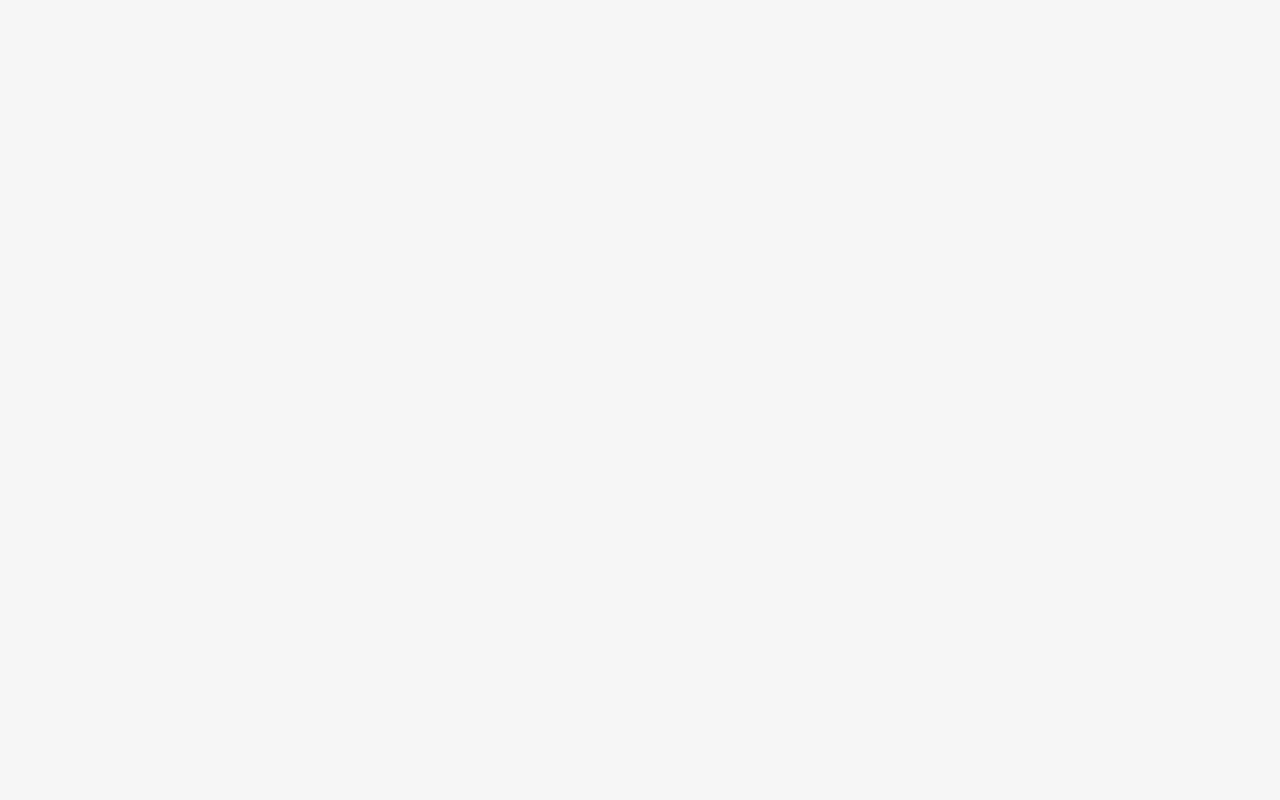
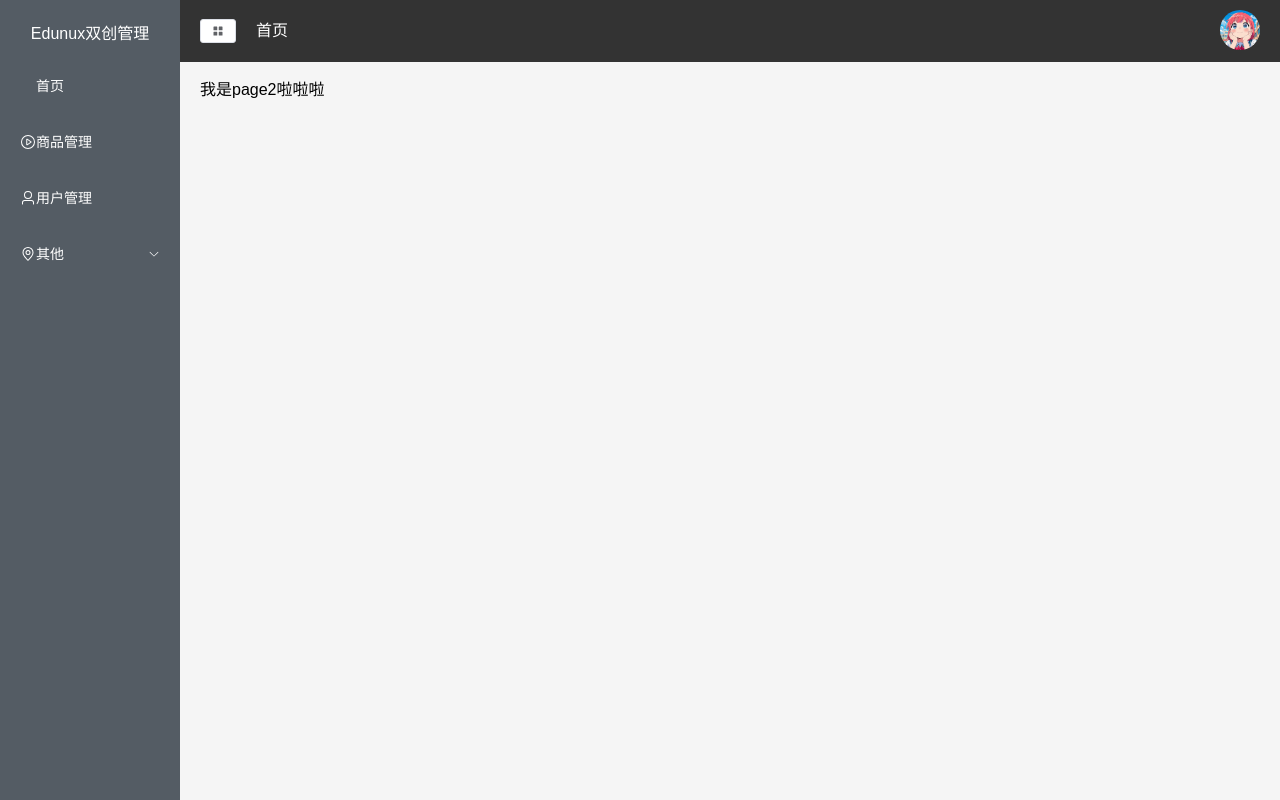
Before and after one commit to hope954/Edunux, a Vue app: page /#/page2 in a window 1280 px wide. Before the commit this address led to /#/home. Shown: the top 800 px of the page. Built offline with nearby package versions, Linux system fonts and the light colour scheme.

Commit message:
feature：实现了页面左侧菜单栏的路由跳转

```diff
--- a/src/components/CommonAside.vue
+++ b/src/components/CommonAside.vue
@@ -1,7 +1,9 @@
 <template>
     <el-aside :width="$store.state.isCollapse?'180px':'64px'">
         <el-menu class="el-menu-vertical-demo" background-color="#545c64" text-color="#fff" :collapse="!$store.state.isCollapse" :collapse-transition="false">
-            <el-menu-item :index="item.path" v-for="item in noChildren()" :key="item.path">
+          <h3 v-show="$store.state.isCollapse">Edunux双创管理</h3>
+          <h3 v-show="!$store.state.isCollapse">Edunux</h3>
+          <el-menu-item :index="item.path" v-for="item in noChildren()" :key="item.path" @click="clickMenu(item)">
                 <component class="icons" :is="item.icon"></component>
                 <span>{{ item.label }}</span>
             </el-menu-item>
@@ -11,7 +13,7 @@
                     <span>{{ item.label }}</span>
                 </template>
                 <el-menu-item-group>
-                    <el-menu-item :index="subItem.path" v-for="(subItem,subIndex) in item.children" :key="subIndex">
+                    <el-menu-item :index="subItem.path" v-for="(subItem,subIndex) in item.children" :key="subIndex"  @click="clickMenu(subItem)">
                         <component class="icons" :is="subItem.icon"></component>
                         <span>{{ subItem.label }}</span>
                     </el-menu-item>
@@ -26,6 +28,7 @@
     </el-aside>
 </template>
 <script>
+import {useRouter} from 'vue-router'
 export default{
     setup(){
         const list = [
@@ -71,6 +74,7 @@ export default{
           ],
         },
         ];
+        const router =useRouter();
         //两个方法，判断是否有二级菜单
         const noChildren = () =>{
             return list.filter((item)=>!item.children);
@@ -78,9 +82,16 @@ export default{
         const hasChildren = () =>{
             return list.filter((item)=>item.children);
         };
+        const clickMenu = (item ) =>{
+            router.push({
+              name:item.name,
+            });
+
+        };
         return {
             noChildren,
             hasChildren,
+            clickMenu,
         };
     }
 }
@@ -95,10 +106,16 @@ export default{
     /* background-color: #9fa1a4; */
 }
 .el-menu-vertical-demo{
-  height: 900px;
+  height: 2000px;
   background-color:#545c64;
 }
 .el-menu{
   border: none;
+  h3{
+    line-height: 48px;
+    color: #fff;
+    text-align: center;
+    margin-top: 10px;
+  }
 }
 </style>
--- a/src/components/CommonHeader.vue
+++ b/src/components/CommonHeader.vue
@@ -52,9 +52,9 @@ header{
     align-items:center;
     width: 100%;
     height: 100%;
-    padding-top: 0px;
+    padding-top: 10px;
     padding-right: 20px;
-    padding-bottom: 0px;
+    padding-bottom: 10px;
     padding-left: 0px;
     background-color: #333;
 }
--- /dev/null
+++ b/src/pages/page1.vue
@@ -0,0 +1,12 @@
+<template>
+    <div>我是page1啦啦啦</div>
+
+</template>
+
+<script>
+export default{
+
+}
+</script>
+<style lang="less" scoped>
+</style>
--- /dev/null
+++ b/src/pages/page2.vue
@@ -0,0 +1,12 @@
+<template>
+    <div>我是page2啦啦啦</div>
+
+</template>
+
+<script>
+export default{
+
+}
+</script>
+<style lang="less" scoped>
+</style>
--- /dev/null
+++ b/src/pages/user/user.vue
@@ -0,0 +1,12 @@
+<template>
+    <div>我是user啦啦啦</div>
+
+</template>
+
+<script>
+export default{
+
+}
+</script>
+<style lang="less" scoped>
+</style>
--- a/src/router/index.js
+++ b/src/router/index.js
@@ -5,11 +5,27 @@ const routes =[
     {
         path:'/',
         component:()=>import('../pages/main.vue'),
+        redirect:'/home',
         children:[
             {
-                path:'/',
+                path:'/home',
                 name:'home',
                 component:()=>import('../pages/home/home.vue')
+            },
+            {
+                path:'/user',
+                name:'user',
+                component:()=>import('../pages/user/user.vue')
+            },
+            {
+                path:'/page1',
+                name:'page1',
+                component:()=>import('../pages/page1.vue')
+            },
+            {
+                path:'/page2',
+                name:'page2',
+                component:()=>import('../pages/page2.vue')
             }
         ]
 
```
